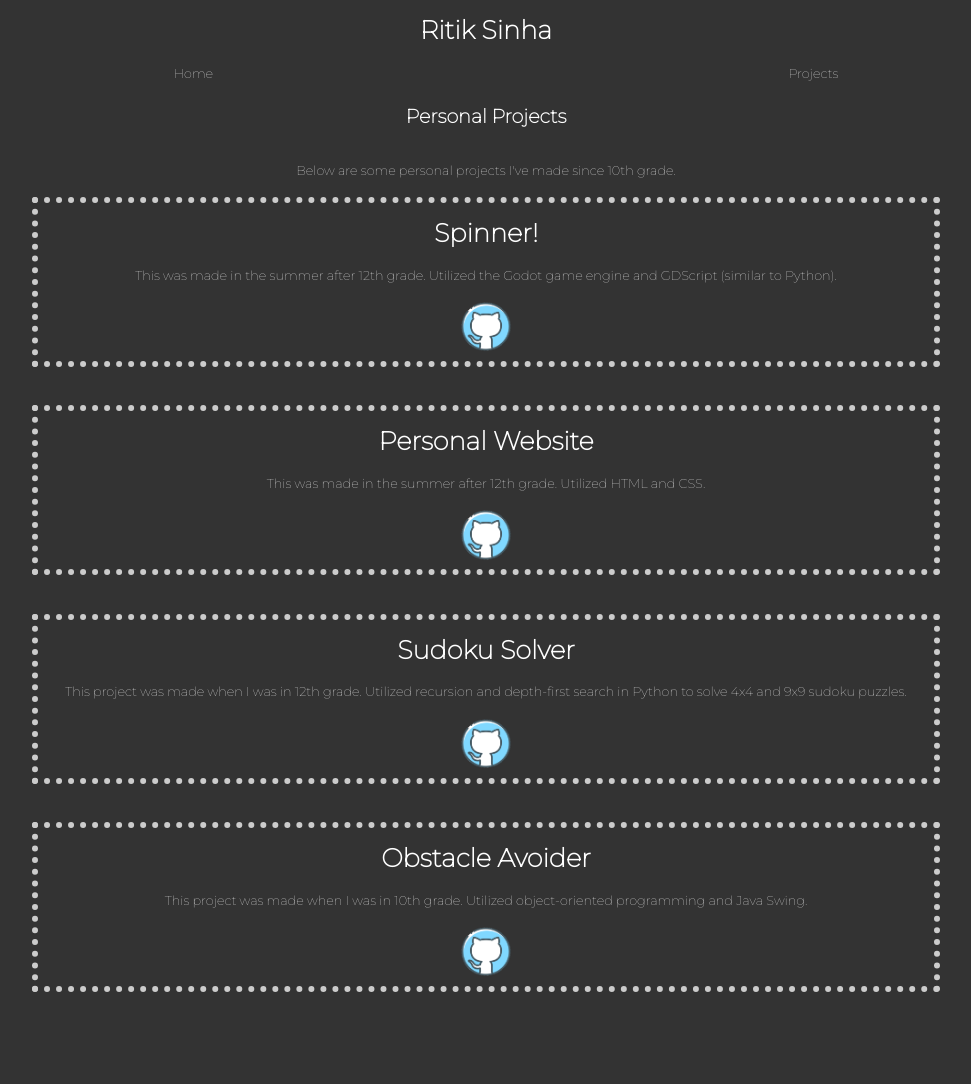
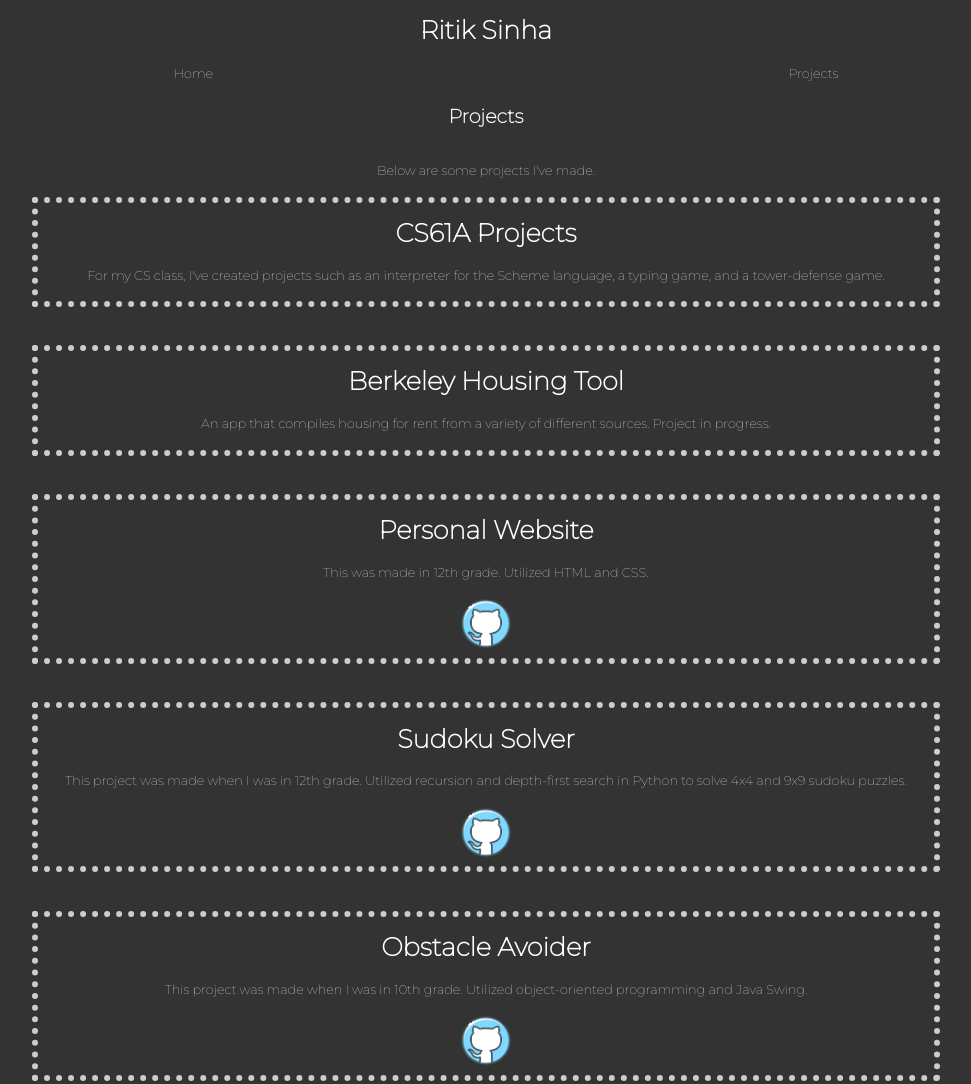
Before and after one commit to ritiksinha1/ritiksinha, a plain HTML site: page about.html in a window 1280 px wide. Shown: the whole page, without its empty margins (154-1125 px from the left). Before the commit the page ends 1030 px from the top, so only its background shows below. Drawn offline with Linux system fonts and the light colour scheme.

Commit message:
small updates

```diff
--- a/about.html
+++ b/about.html
@@ -26,21 +26,23 @@
 		</div>
     </nav>
 
-    <h2 style="color:#fff"> Personal Projects </h2>
-    <p style="color:#fff"> Below are some personal projects I've made since 10th grade.</p>
+    <h2 style="color:#fff"> Projects </h2>
+    <p style="color:#fff"> Below are some projects I've made.</p>
 
     <div class="content">
         <div class = "project">
-            <h1> Spinner! </h1>
-            <p class="description"> This was made in the summer after 12th grade. Utilized the Godot game engine and GDScript (similar to Python). </p>
-            <a href = "https://github.com/ritiksinha1/Spinner" target="_blank">
-                <img src="images.png" alt="Link to Github" style="width:4vw;height:4vw">
-             </a>
+            <h1> CS61A Projects </h1>
+            <p class="description"> For my CS class, I've created projects such as an interpreter for the Scheme language, a typing game, and a tower-defense game.</p>
+        </div>
+
+        <div class = "project">
+            <h1> Berkeley Housing Tool </h1>
+            <p class="description"> An app that compiles housing for rent from a variety of different sources. Project in progress.</p>
         </div>
 
         <div class = "project">
             <h1>Personal Website</h1>
-            <p class="description">This was made in the summer after 12th grade. Utilized HTML and CSS.</p>
+            <p class="description">This was made in 12th grade. Utilized HTML and CSS.</p>
             <a href="https://github.com/ritiksinha1/ritiksinha1.github.io" target="_blank">
                 <img src="images.png" alt="Link to Github" style="width:4vw;height:4vw">
             </a>
```
Also changed, not shown: home.html (+1 -11 lines).
